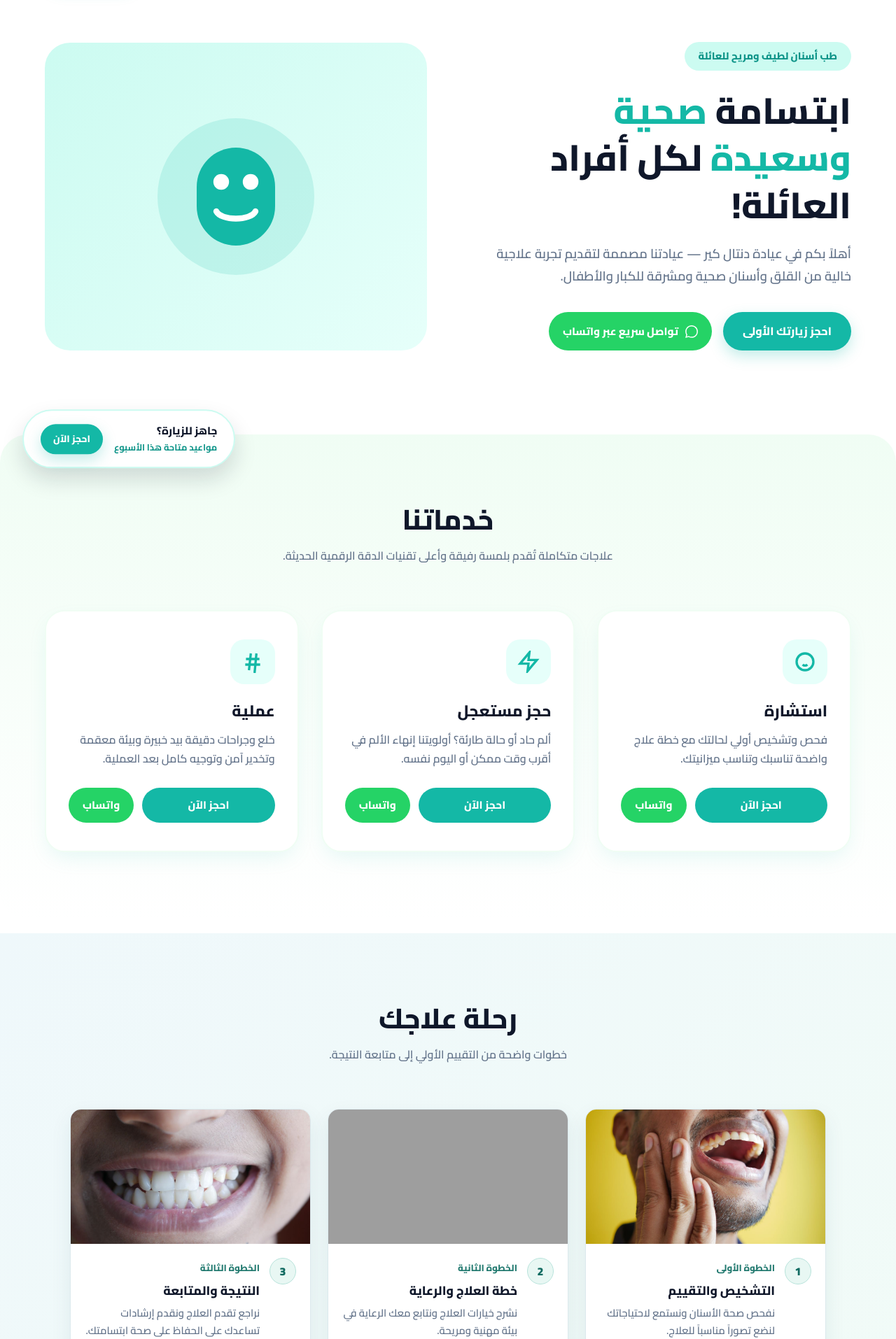
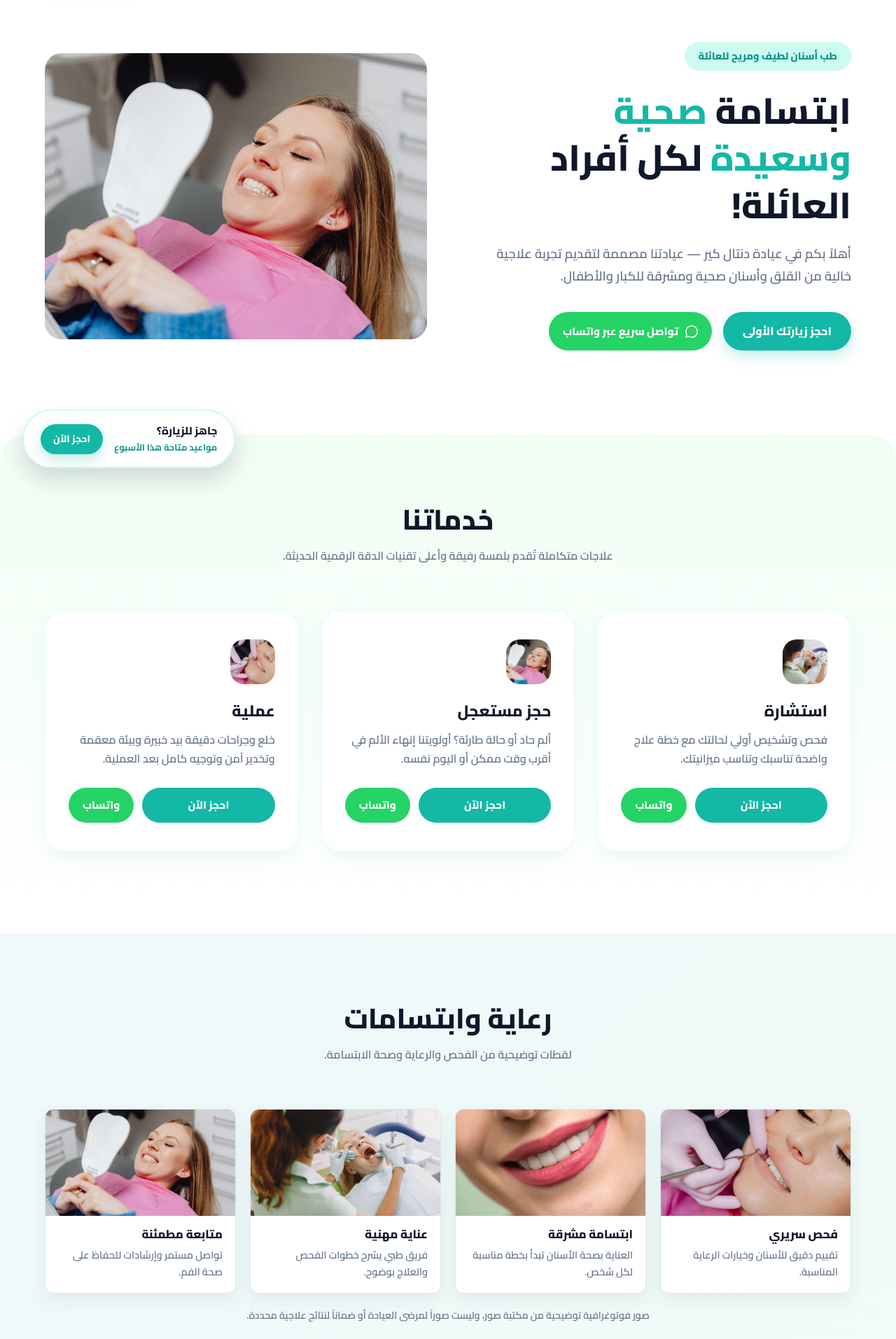
Before and after one commit to mosabatlas407-ui/dental-clinic, a Flask app: page / in a window 1280 px wide. Shown: the part 96-2010 px from the top of the page at 70% size. Run offline with Flask 3, Linux system fonts and the light colour scheme; data comes from the database, SQL or seed files in the repository; some libraries are stand-ins or nearby versions; grey boxes are pictures that could not be loaded.

Commit message:
Final release: Replace timeline with realistic 4-card photo gallery and clean static SVGs

```diff
--- a/templates/about.html
+++ b/templates/about.html
@@ -93,8 +93,7 @@
 
         <article class="doctor-card" aria-labelledby="doctor-name">
             <div class="doctor-image">
-                <img src="{{ url_for('static', filename='images/doctor.jpg') }}" alt="الدكتور - طبيب أسنان استشاري" loading="lazy" onerror="this.style.display='none';document.getElementById('doctor-placeholder').style.display='flex';">
-                <div id="doctor-placeholder" style="display:none;width:100%;aspect-ratio:1;border-radius:16px;background:linear-gradient(135deg,var(--mint-light),var(--mint-bg));border:3px dashed var(--mint-primary);flex-direction:column;align-items:center;justify-content:center;color:var(--mint-dark);text-align:center;padding:12px;"><i class="fa-solid fa-user-doctor" style="font-size:4rem;margin-bottom:8px;"></i><strong>مكان صورة الطبيب</strong><small>static/images/doctor.jpg (200×220)</small></div>
+                <div id="doctor-placeholder" style="display:flex;width:100%;aspect-ratio:1;border-radius:16px;background:linear-gradient(135deg,var(--mint-light),var(--mint-bg));border:3px dashed var(--mint-primary);flex-direction:column;align-items:center;justify-content:center;color:var(--mint-dark);text-align:center;padding:12px;"><i class="fa-solid fa-user-doctor" style="font-size:4rem;margin-bottom:8px;"></i><strong>صورة الطبيب غير متاحة</strong></div>
                 <span class="doctor-badge"><i class="fa-solid fa-award" aria-hidden="true"></i> استشاري معتمد</span>
             </div>
             <div class="doctor-info">
--- a/templates/base_frontend.html
+++ b/templates/base_frontend.html
@@ -29,9 +29,6 @@
 
     <!-- === Favicon === -->
     <link rel="icon" type="image/svg+xml" href="{{ url_for('static', filename='favicon.svg') }}">
-    <link rel="icon" type="image/png" sizes="32x32" href="{{ url_for('static', filename='favicon-32.png') }}">
-    <link rel="icon" type="image/png" sizes="16x16" href="{{ url_for('static', filename='favicon-16.png') }}">
-    <link rel="apple-touch-icon" href="{{ url_for('static', filename='apple-touch-icon.png') }}">
     <link rel="manifest" href="{{ url_for('static', filename='manifest.json') }}">
 
     <!-- === Fonts === -->
--- a/templates/home.html
+++ b/templates/home.html
@@ -133,14 +133,13 @@
     .hero-actions { display: flex; gap: 16px; flex-wrap: wrap; }
     .hero-visual {
       position: relative;
-      background: linear-gradient(135deg, var(--teal-light) 0%, var(--bg-mint-soft) 100%);
-      border-radius: 36px;
-      padding: 40px;
-      display: flex; justify-content: center; align-items: center;
-      min-height: 440px;
+      background: #eaf6f8;
+      border-radius: 24px;
+      overflow: hidden;
+      aspect-ratio: 4 / 3;
       min-width: 0;
     }
-    .duotone-illustration { width: min(280px, 100%); height: auto; aspect-ratio: 1; }
+    .hero-photo, .about-photo { display: block; width: 100%; height: 100%; object-fit: cover; }
 
     /* Floating Booking Widget */
     .floating-widget {
@@ -182,10 +181,10 @@
       width: 64px; height: 64px;
       border-radius: 20px;
       background: var(--bg-mint-soft);
-      display: flex; align-items: center; justify-content: center;
+      overflow: hidden;
       margin-bottom: 24px;
-      color: var(--teal-primary);
     }
+    .service-icon-bg img { display: block; width: 100%; height: 100%; object-fit: cover; }
     .service-card h3 { font-size: 1.4rem; margin-bottom: 12px; }
     .service-card p { font-size: 1rem; margin-bottom: 28px; flex-grow: 1; }
     .service-actions { display: flex; gap: 12px; flex-wrap: wrap; width: 100%; }
@@ -218,21 +217,17 @@
       padding: 10px 20px; font-weight: 800; font-size: 0.95rem;
     }
 
-    /* Treatment journey timeline */
-    .results-section { background: linear-gradient(135deg, #eff8fb 0%, #f1fbf7 100%); }
-    .results-grid { display: grid; grid-template-columns: repeat(3, minmax(0, 1fr)); gap: 24px; max-width: 1080px; margin: 0 auto; }
-    .result-panel { min-width: 0; overflow: hidden; background: #fff; border: 1px solid #dce9ed; border-radius: 16px; box-shadow: 0 12px 30px rgba(29, 78, 92, 0.08); transition: transform 0.24s ease, box-shadow 0.24s ease; }
-    .result-panel:hover { transform: translateY(-4px); box-shadow: 0 18px 36px rgba(29, 78, 92, 0.14); }
-    .result-art { aspect-ratio: 16 / 9; overflow: hidden; background: linear-gradient(145deg, #eaf6f8, #f4fbf8); }
-    .result-art img { display: block; width: 100%; height: 100%; object-fit: cover; transition: transform 0.45s ease; }
-    .result-panel:hover .result-art img { transform: scale(1.045); }
-    .result-caption { display: flex; align-items: flex-start; gap: 14px; padding: 20px; }
-    .step-number { width: 38px; height: 38px; flex: 0 0 38px; display: grid; place-items: center; border: 1px solid #b8e3db; border-radius: 50%; background: #e8f7f3; color: #116b61; font-weight: 900; }
-    .step-copy { min-width: 0; }
-    .step-copy h3 { margin: 2px 0 8px; font-size: 1.1rem; }
-    .step-copy p { font-size: 0.92rem; line-height: 1.7; }
-    .result-label { display: inline-block; margin-bottom: 8px; color: #237a70; font-weight: 800; font-size: 0.82rem; }
-    .results-note { margin: 20px auto 0; max-width: 600px; text-align: center; font-size: 0.9rem; }
+    /* Dental photography gallery */
+    .photo-gallery-section { background: linear-gradient(135deg, #eff8fb 0%, #f1fbf7 100%); }
+    .gallery-grid { display: grid; grid-template-columns: repeat(4, minmax(0, 1fr)); gap: 20px; }
+    .gallery-card { min-width: 0; overflow: hidden; background: #fff; border: 1px solid #dce9ed; border-radius: 12px; box-shadow: 0 10px 26px rgba(29, 78, 92, 0.08); }
+    .gallery-photo { aspect-ratio: 16 / 9; overflow: hidden; background: #eaf6f8; }
+    .gallery-photo img { display: block; width: 100%; height: 100%; object-fit: cover; transition: transform 0.4s ease; }
+    .gallery-card:hover .gallery-photo img { transform: scale(1.04); }
+    .gallery-copy { padding: 16px 18px 18px; }
+    .gallery-copy h3 { margin-bottom: 6px; font-size: 1.05rem; }
+    .gallery-copy p { font-size: 0.9rem; line-height: 1.65; }
+    .gallery-note { margin: 20px auto 0; max-width: 680px; text-align: center; font-size: 0.88rem; }
 
     /* Testimonials */
     .testimonial-grid { display: grid; grid-template-columns: repeat(3, 1fr); gap: 32px; }
@@ -282,7 +277,7 @@
       .hero-text, .about-text p { margin: 0 auto 36px; }
       .hero-actions, .about-list, .branch-pills { justify-content: center; }
       .services-grid, .testimonial-grid { grid-template-columns: 1fr; }
-      .results-grid { grid-template-columns: repeat(2, minmax(0, 1fr)); }
+      .gallery-grid { grid-template-columns: repeat(2, minmax(0, 1fr)); }
       .footer-grid { grid-template-columns: minmax(0, 1fr) minmax(0, 1fr); }
       .floating-widget { position: static; width: max-content; max-width: calc(100vw - 32px); margin: 24px auto; justify-content: flex-start; padding: 12px 16px; gap: 12px; animation: none; }
       .nav-links { gap: 16px; }
@@ -290,19 +285,18 @@
     @media (max-width: 560px) {
       .hero-title { font-size: 2.2rem; }
       .section { padding: 56px 0; }
-      .hero-visual { min-height: 0; padding: 24px; }
+      .hero-visual { aspect-ratio: 4 / 3; }
       .footer-grid { grid-template-columns: minmax(0, 1fr); }
       .widget-sub { overflow-wrap: anywhere; }
       .nav-dropdown { position: static; }
       .nav-menu { top: auto; right: 0; left: 0; margin-top: 8px; }
-      .results-grid { grid-template-columns: minmax(0, 1fr); }
+      .gallery-grid { grid-template-columns: minmax(0, 1fr); }
     }
     @media (prefers-reduced-motion: reduce) {
       .floating-widget, .nav-dropdown[open] .nav-menu { animation: none; }
       .nav-dropdown summary::after { transition: none; }
-      .result-panel, .result-art img { transition: none; }
-      .result-panel:hover { transform: none; }
-      .result-panel:hover .result-art img { transform: none; }
+      .gallery-photo img { transition: none; }
+      .gallery-card:hover .gallery-photo img { transform: none; }
     }
   </style>
 </head>
@@ -353,13 +347,7 @@
         </div>
       </div>
       <div class="hero-visual">
-        <svg class="duotone-illustration" viewBox="0 0 200 200" fill="none" xmlns="http://www.w3.org/2000/svg">
-          <circle cx="100" cy="100" r="80" fill="#14B8A6" fill-opacity="0.15"/>
-          <path d="M60 90C60 67.9086 77.9086 50 100 50C122.091 50 140 67.9086 140 90V110C140 132.091 122.091 150 100 150C77.9086 150 60 132.091 60 110V90Z" fill="#14B8A6"/>
-          <circle cx="85" cy="85" r="8" fill="#FFFFFF"/>
-          <circle cx="115" cy="85" r="8" fill="#FFFFFF"/>
-          <path d="M80 115C85 125 115 125 120 115" stroke="#FFFFFF" stroke-width="6" stroke-linecap="round"/>
-        </svg>
+        <img class="hero-photo" src="{{ url_for('static', filename='images/dental-patient.jpg') }}" alt="مريضة تبتسم أثناء فحص أسنانها في العيادة" loading="lazy" decoding="async">
       </div>
     </div>
   </section>
@@ -373,7 +361,7 @@
       <div class="services-grid">
         <div class="service-card">
           <div class="service-icon-bg">
-            <svg width="32" height="32" fill="none" stroke="currentColor" stroke-width="2.5" viewBox="0 0 24 24"><path d="M12 21a9 9 0 100-18 9 9 0 000 18zM9 10h.01M15 10h.01M9.5 15a3.5 3.5 0 005 0"></path></svg>
+            <img src="{{ url_for('static', filename='images/dental-exam.jpg') }}" alt="" loading="lazy" decoding="async">
           </div>
           <h3>استشارة</h3>
           <p>فحص وتشخيص أولي لحالتك مع خطة علاج واضحة تناسبك وتناسب ميزانيتك.</p>
@@ -384,7 +372,7 @@
         </div>
         <div class="service-card">
           <div class="service-icon-bg">
-            <svg width="32" height="32" fill="none" stroke="currentColor" stroke-width="2.5" viewBox="0 0 24 24"><path d="M13 2L3 14h9l-1 8 10-12h-9l1-8z"></path></svg>
+            <img src="{{ url_for('static', filename='images/dental-patient.jpg') }}" alt="" loading="lazy" decoding="async">
           </div>
           <h3>حجز مستعجل</h3>
           <p>ألم حاد أو حالة طارئة؟ أولويتنا إنهاء الألم في أقرب وقت ممكن أو اليوم نفسه.</p>
@@ -395,7 +383,7 @@
         </div>
         <div class="service-card">
           <div class="service-icon-bg">
-            <svg width="32" height="32" fill="none" stroke="currentColor" stroke-width="2.5" viewBox="0 0 24 24"><path d="M4.8 9h14.4M4 15h16M10 3L8 21M16 3l-2 21"></path></svg>
+            <img src="{{ url_for('static', filename='images/dental-before.jpg') }}" alt="" loading="lazy" decoding="async">
           </div>
           <h3>عملية</h3>
           <p>خلع وجراحات دقيقة بيد خبيرة وبيئة معقمة وتخدير آمن وتوجيه كامل بعد العملية.</p>
@@ -408,54 +396,51 @@
     </div>
   </section>
 
-  <section class="section results-section" id="results">
+  <section class="section photo-gallery-section" id="results">
     <div class="container">
       <div class="section-title">
-        <h2>رحلة علاجك</h2>
-        <p>خطوات واضحة من التقييم الأولي إلى متابعة النتيجة.</p>
+        <h2>رعاية وابتسامات</h2>
+        <p>لقطات توضيحية من الفحص والرعاية وصحة الابتسامة.</p>
       </div>
-      <div class="results-grid">
-        <article class="result-panel">
-          <div class="result-art">
-            <img src="{{ url_for('static', filename='images/dental-before.jpg') }}" alt="صورة توضيحية لفحص الأسنان قبل بدء العلاج" loading="lazy" decoding="async">
+      <div class="gallery-grid">
+        <article class="gallery-card">
+          <div class="gallery-photo">
+            <img src="{{ url_for('static', filename='images/dental-before.jpg') }}" alt="فحص سريري للأسنان داخل العيادة" loading="lazy" decoding="async">
           </div>
-          <div class="result-caption">
-            <span class="step-number" aria-label="الخطوة 1">1</span>
-            <div class="step-copy">
-              <span class="result-label">الخطوة الأولى</span>
-              <h3>التشخيص والتقييم</h3>
-              <p>نفحص صحة الأسنان ونستمع لاحتياجاتك لنضع تصوراً مناسباً للعلاج.</p>
-            </div>
+          <div class="gallery-copy">
+            <h3>فحص سريري</h3>
+            <p>تقييم دقيق للأسنان وخيارات الرعاية المناسبة.</p>
           </div>
         </article>
-        <article class="result-panel">
-          <div class="result-art">
-            <img src="{{ url_for('static', filename='images/dental-treatment.jpg') }}" alt="طبيبة أسنان تعالج مريضاً داخل العيادة" loading="lazy" decoding="async">
+        <article class="gallery-card">
+          <div class="gallery-photo">
+            <img src="{{ url_for('static', filename='images/dental-after.jpg') }}" alt="ابتسامة بأسنان بيضاء ومتناسقة" loading="lazy" decoding="async">
           </div>
-          <div class="result-caption">
-            <span class="step-number" aria-label="الخطوة 2">2</span>
-            <div class="step-copy">
-              <span class="result-label">الخطوة الثانية</span>
-              <h3>خطة العلاج والرعاية</h3>
-              <p>نشرح خيارات العلاج ونتابع معك الرعاية في بيئة مهنية ومريحة.</p>
-            </div>
+          <div class="gallery-copy">
+            <h3>ابتسامة مشرقة</h3>
+            <p>العناية بصحة الأسنان تبدأ بخطة مناسبة لكل شخص.</p>
           </div>
         </article>
-        <article class="result-panel">
-          <div class="result-art">
-            <img src="{{ url_for('static', filename='images/dental-after.jpg') }}" alt="صورة توضيحية لابتسامة بعد العناية بالأسنان" loading="lazy" decoding="async">
+        <article class="gallery-card">
+          <div class="gallery-photo">
+            <img src="{{ url_for('static', filename='images/dental-exam.jpg') }}" alt="طبيب أسنان يفحص مريضاً في العيادة" loading="lazy" decoding="async">
           </div>
-          <div class="result-caption">
-            <span class="step-number" aria-label="الخطوة 3">3</span>
-            <div class="step-copy">
-              <span class="result-label">الخطوة الثالثة</span>
-              <h3>النتيجة والمتابعة</h3>
-              <p>نراجع تقدم العلاج ونقدم إرشادات تساعدك على الحفاظ على صحة ابتسامتك.</p>
-            </div>
+          <div class="gallery-copy">
+            <h3>عناية مهنية</h3>
+            <p>فريق طبي يشرح خطوات الفحص والعلاج بوضوح.</p>
+          </div>
+        </article>
+        <article class="gallery-card">
+          <div class="gallery-photo">
+            <img src="{{ url_for('static', filename='images/dental-patient.jpg') }}" alt="مريضة تراجع ابتسامتها بعد فحص الأسنان" loading="lazy" decoding="async">
+          </div>
+          <div class="gallery-copy">
+            <h3>متابعة مطمئنة</h3>
+            <p>تواصل مستمر وإرشادات للحفاظ على صحة الفم.</p>
           </div>
         </article>
       </div>
-      <p class="results-note">الصور والخطوات توضيحية، وقد تختلف خطة العلاج والنتائج حسب الحالة وتقييم طبيب الأسنان.</p>
+      <p class="gallery-note">صور فوتوغرافية توضيحية من مكتبة صور، وليست صوراً لمرضى العيادة أو ضماناً لنتائج علاجية محددة.</p>
     </div>
   </section>
 
@@ -478,12 +463,7 @@
         </div>
       </div>
       <div class="hero-visual">
-        <svg class="duotone-illustration" viewBox="0 0 200 200" fill="none" xmlns="http://www.w3.org/2000/svg">
-          <circle cx="100" cy="100" r="80" fill="#14B8A6" fill-opacity="0.12"/>
-          <path d="M100 38c-13 0-21 7-31 7-19 0-31 15-31 35 0 25 14 54 31 72 8 8 16 9 21-1l7-20c1-4 2-7 3-7s2 3 3 7l7 20c5 10 13 9 21 1 17-18 31-47 31-72 0-20-12-35-31-35-10 0-18-7-31-7Z" fill="#FFFFFF" stroke="#0D9488" stroke-width="7" stroke-linejoin="round"/>
-          <path d="M70 66c7-7 16-10 26-10" stroke="#99E6DC" stroke-width="5" stroke-linecap="round"/>
-          <path d="M100 112v18" stroke="#CCFBF1" stroke-width="4" stroke-linecap="round"/>
-        </svg>
+        <img class="about-photo" src="{{ url_for('static', filename='images/dental-exam.jpg') }}" alt="فحص أسنان في بيئة عيادة مهنية" loading="lazy" decoding="async">
       </div>
     </div>
   </section>
```
Also changed, not shown: static/images/dental-after.jpg, static/images/dental-before.jpg, static/images/dental-exam.jpg (added), static/images/dental-patient.jpg (added).
